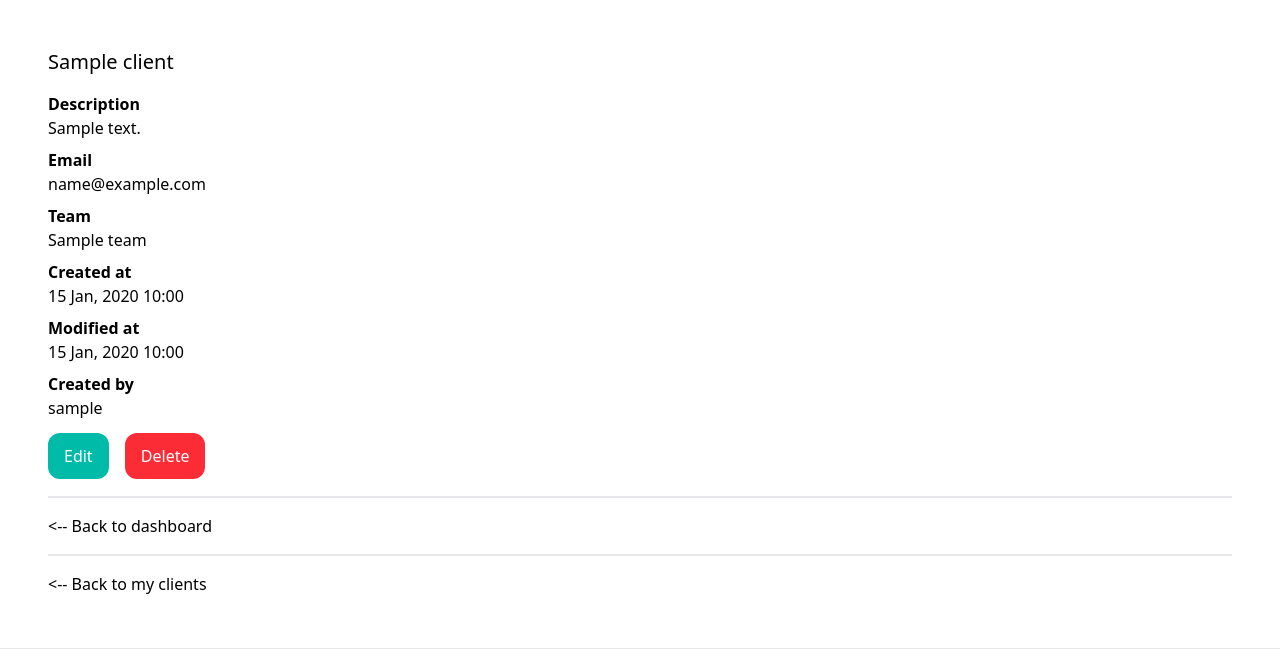
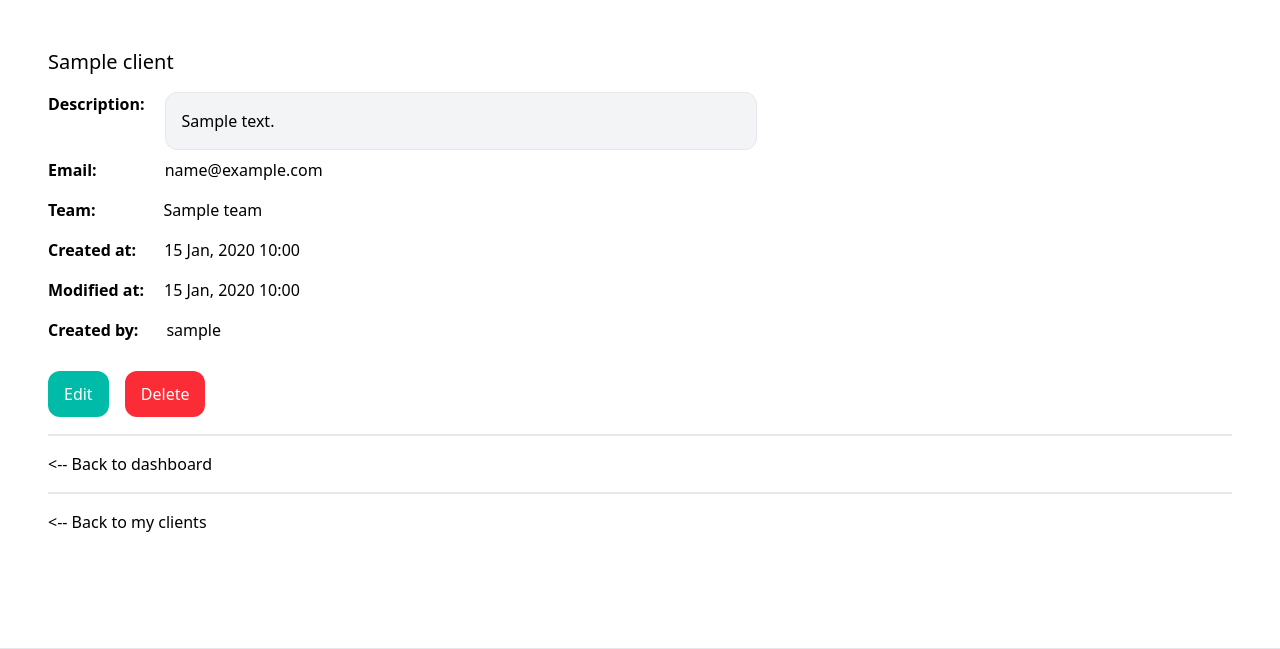
Before and after one commit to Solidarov/django-crm, a Django app: page /dashboard/clients/1/ in a window 1280 px wide. Shown: the part 72-721 px from the top of the page. Run offline with Django 5.2, Linux system fonts and the light colour scheme; a user stored in the database is signed in; tables that the repository leaves empty hold one stand-in row (values such as "Sample post"); some libraries are stand-ins or nearby versions.

Commit message:
Update: client detail page appearance

```diff
--- a/client/templates/client/detail_client.html
+++ b/client/templates/client/detail_client.html
@@ -7,28 +7,61 @@
         <h1 class="mb-4 text-xl">{{ client.name }}</h1>
 
         {% if client.description %}
-            <p class="font-semibold">Description</p>
-            <p class="mb-2">{{ client.description }}</p>
+            <div class="flex gap-4 mb-2">
+                <div class="pr-1">
+                    <strong>Description:</strong>
+                </div>
+                <div class="w-1/2 p-4 bg-gray-100 rounded-xl border border-gray-200  ">
+                    {{ client.description }}
+                </div>
+            </div>
         {% endif %}
 
-        <p class="font-semibold">Email</p>
-        <p class="mb-2">{{ client.email }}</p>
+        <div class="flex gap-4 mb-4">
+            <div class="pr-6">
+                <strong>Email:</strong>
+            </div>
+            <div class="flex-1 pl-7">
+                {{ client.email }}
+            </div>
+        </div>
 
-        {% if client.team %}
-            <p class="font-semibold">Team</p>
-            <p class="mb-2">{{ client.team }}</p>
-        {% endif %}
+        <div class="flex gap-4 mb-4">
+            <div class="pr-6">
+                <strong>Team:</strong>
+            </div>
+            <div class="flex-1 pl-7">
+                {{ client.team }}
+            </div>
+        </div>
 
-        <p class="font-semibold">Created at</p>
-        <p class="mb-2">{{ client.created_at|date:"d M, Y H:i" }}</p>
+        <div class="flex gap-4 mb-4">
+            <div class="pr-1">
+                <strong>Created at:</strong>
+            </div>
+            <div class="flex-1 pl-2">
+                {{ client.created_at|date:"d M, Y H:i" }}
+            </div>
+        </div>
 
-        <p class="font-semibold">Modified at</p>
-        <p class="mb-2">{{ client.modified_at|date:"d M, Y H:i" }}</p>
+        <div class="flex gap-4 mb-4">
+            <div class="pr-1">
+                <strong>Modified at:</strong>
+            </div>
+            <div class="flex-1">
+                {{ client.modified_at|date:"d M, Y H:i" }}
+            </div>
+        </div>
 
-        <p class="font-semibold">Created by</p>
-        <p class="mb-6">{{ client.created_by.username }}</p>
-
-        <div class="block inline-block mb-3 space-x-3">
+        <div class="flex gap-4 mb-4">
+            <div class="pr-1">
+                <strong>Created by:</strong>
+            </div>
+            <div class="flex-1 pl-2">
+                {{ client.created_by.username }}
+            </div>
+        </div>
+        <div class="block inline-block mb-3 mt-6 space-x-3">
             <a href="{% url 'client:edit' client.id %}" class="px-4 py-3 bg-teal-500 rounded-xl text-white hover:bg-teal-300">Edit</a>
             <a href="{% url 'client:delete' client.id %}" class="px-4 py-3 bg-red-500 rounded-xl text-white hover:bg-red-300">Delete</a>
         </div>
```
